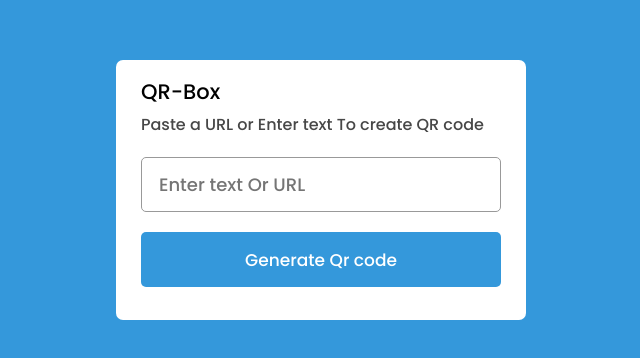
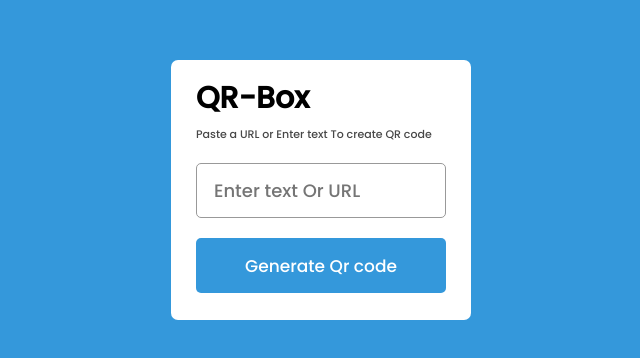
Before and after one commit to Shoaibxaif/QR-Box, a plain HTML site: page index.html in a window 1280 px wide. Shown: the part 210-568 px from the top of the page, without its empty margins (319-959 px from the left). Drawn offline with Linux system fonts and the light colour scheme.

Commit message:
width update

```diff
--- a/style.css
+++ b/style.css
@@ -17,7 +17,7 @@ body{
 .wrapper{
     height: 260px;
     background: #fff;
-    max-width: 410px;
+    max-width: 300px;
     border-radius: 7px;
     padding: 16px 25px;
     transition: height 0.2 ease;
@@ -28,13 +28,13 @@ body{
     height: 530px;
 }
 
-header h1{
-    font-size: 21px;
-    font-weight: 500;
+header h1 {
+	font-size: 30px;
+	font-weight: 900;
 }
 
 header p{
-    font-size: 16px;
+    font-size: 11px;
     margin-top:5px ;
     color: #474747;
 }
```
